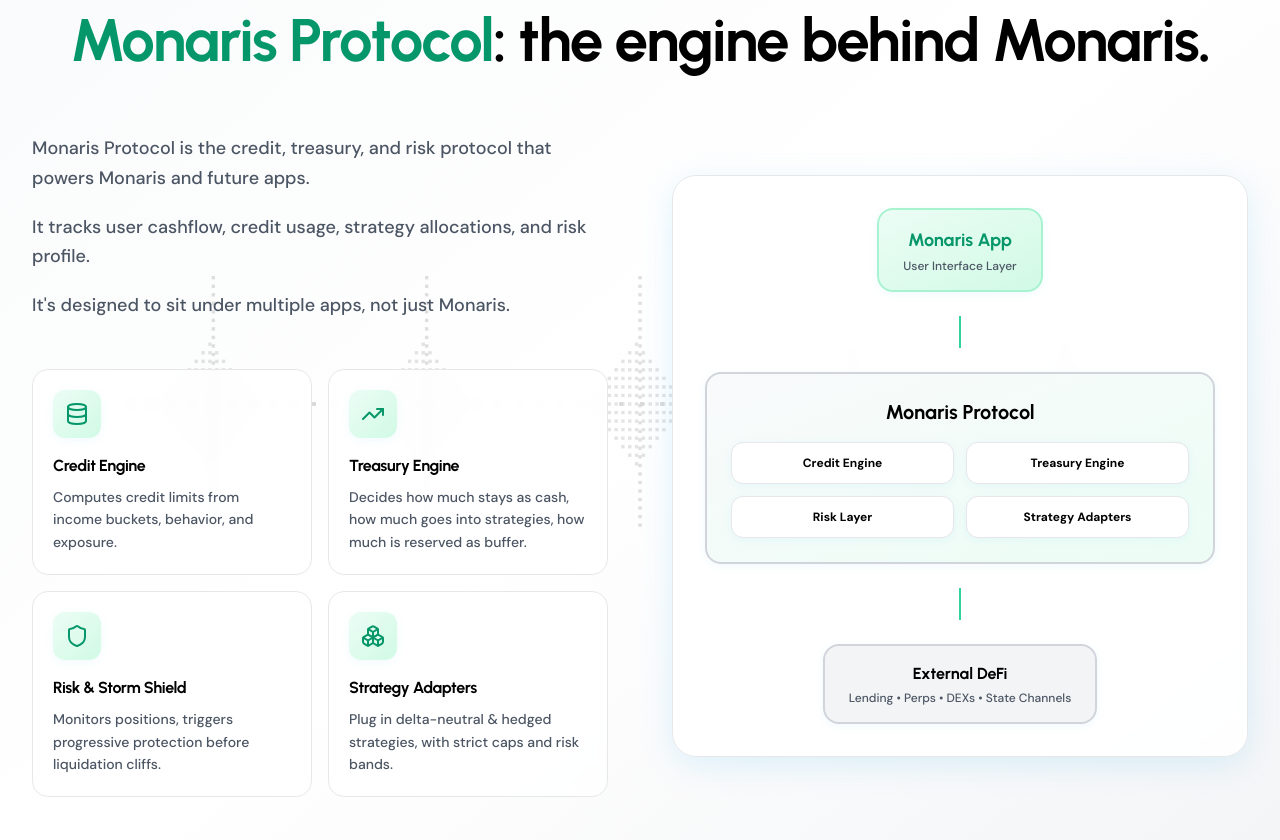
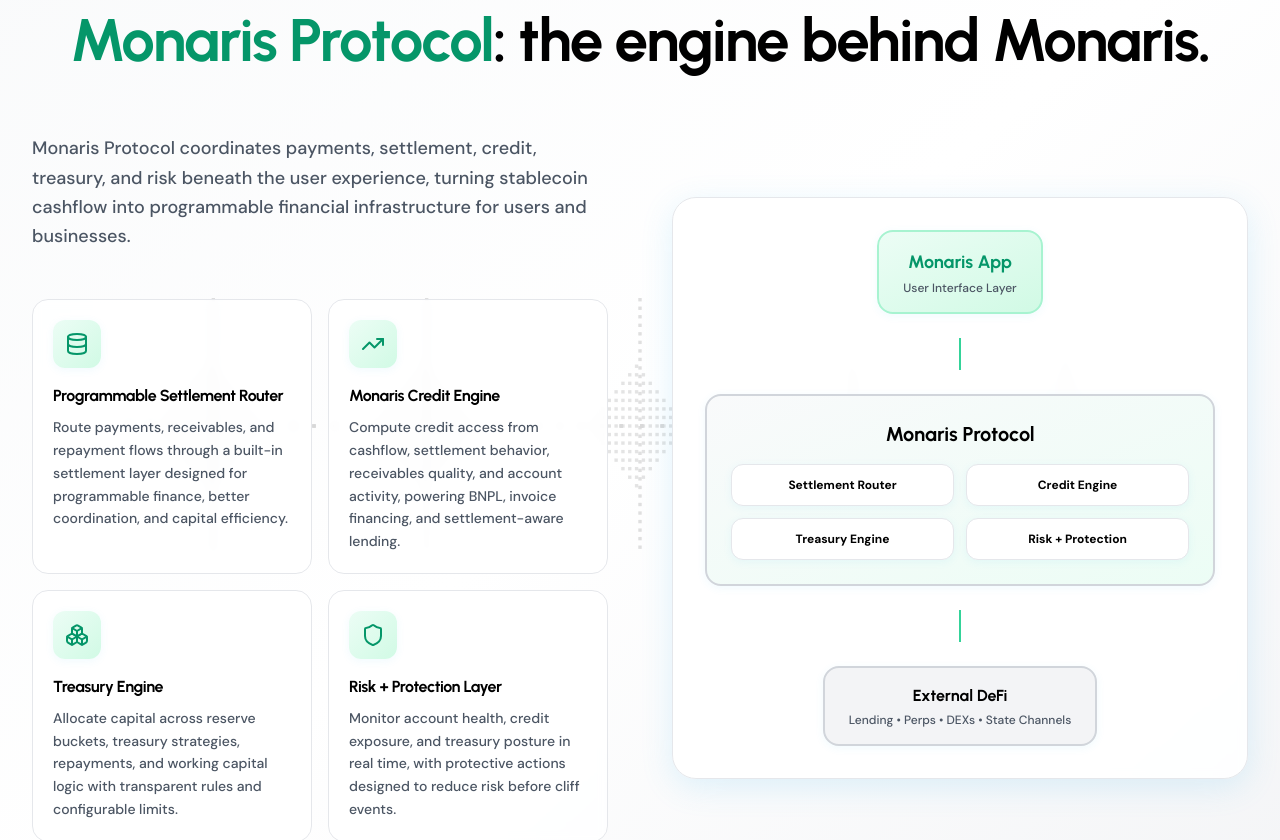
Before and after one commit to Adityaakr/FC-Protocol, a React (Vite) app: page / in a window 1280 px wide. Shown: the part 3240-4080 px from the top of the page. Built offline with nearby package versions, Linux system fonts and the light colour scheme; the HTML template or start-up script is replaced by a standard one.

Commit message:
Update protocol section messaging

```diff
--- a/src/components/sections/MeltSection.tsx
+++ b/src/components/sections/MeltSection.tsx
@@ -4,23 +4,23 @@ import { Database, TrendingUp, Shield, Boxes } from "lucide-react";
 const engineFeatures = [
   {
     icon: Database,
-    title: "Credit Engine",
-    description: "Computes credit limits from income buckets, behavior, and exposure.",
+    title: "Programmable Settlement Router",
+    description: "Route payments, receivables, and repayment flows through a built-in settlement layer designed for programmable finance, better coordination, and capital efficiency.",
   },
   {
     icon: TrendingUp,
+    title: "Monaris Credit Engine",
+    description: "Compute credit access from cashflow, settlement behavior, receivables quality, and account activity, powering BNPL, invoice financing, and settlement-aware lending.",
+  },
+  {
+    icon: Boxes,
     title: "Treasury Engine",
-    description: "Decides how much stays as cash, how much goes into strategies, how much is reserved as buffer.",
+    description: "Allocate capital across reserve buckets, treasury strategies, repayments, and working capital logic with transparent rules and configurable limits.",
   },
   {
     icon: Shield,
-    title: "Risk & Storm Shield",
-    description: "Monitors positions, triggers progressive protection before liquidation cliffs.",
-  },
-  {
-    icon: Boxes,
-    title: "Strategy Adapters",
-    description: "Plug in delta-neutral & hedged strategies, with strict caps and risk bands.",
+    title: "Risk + Protection Layer",
+    description: "Monitor account health, credit exposure, and treasury posture in real time, with protective actions designed to reduce risk before cliff events.",
   },
 ];
 
@@ -115,13 +115,7 @@ export const MeltSection = () => {
           >
             <div className="space-y-5">
               <p className="text-lg text-gray-600 font-medium leading-relaxed">
-                Monaris Protocol is the credit, treasury, and risk protocol that powers Monaris and future apps.
-              </p>
-              <p className="text-lg text-gray-600 font-medium leading-relaxed">
-                It tracks user cashflow, credit usage, strategy allocations, and risk profile.
-              </p>
-              <p className="text-lg text-gray-600 font-medium leading-relaxed">
-                It's designed to sit under multiple apps, not just Monaris.
+                Monaris Protocol coordinates payments, settlement, credit, treasury, and risk beneath the user experience, turning stablecoin cashflow into programmable financial infrastructure for users and businesses.
               </p>
             </div>
 
@@ -174,16 +168,16 @@ export const MeltSection = () => {
                   </div>
                   <div className="grid grid-cols-2 gap-3">
                     <div className="bg-white rounded-xl p-3 text-center border border-gray-200 shadow-sm">
+                      <div className="text-xs font-bold text-black">Settlement Router</div>
+                    </div>
+                    <div className="bg-white rounded-xl p-3 text-center border border-gray-200 shadow-sm">
                       <div className="text-xs font-bold text-black">Credit Engine</div>
                     </div>
                     <div className="bg-white rounded-xl p-3 text-center border border-gray-200 shadow-sm">
                       <div className="text-xs font-bold text-black">Treasury Engine</div>
                     </div>
                     <div className="bg-white rounded-xl p-3 text-center border border-gray-200 shadow-sm">
-                      <div className="text-xs font-bold text-black">Risk Layer</div>
-                    </div>
-                    <div className="bg-white rounded-xl p-3 text-center border border-gray-200 shadow-sm">
-                      <div className="text-xs font-bold text-black">Strategy Adapters</div>
+                      <div className="text-xs font-bold text-black">Risk + Protection</div>
                     </div>
                   </div>
                 </div>
```
